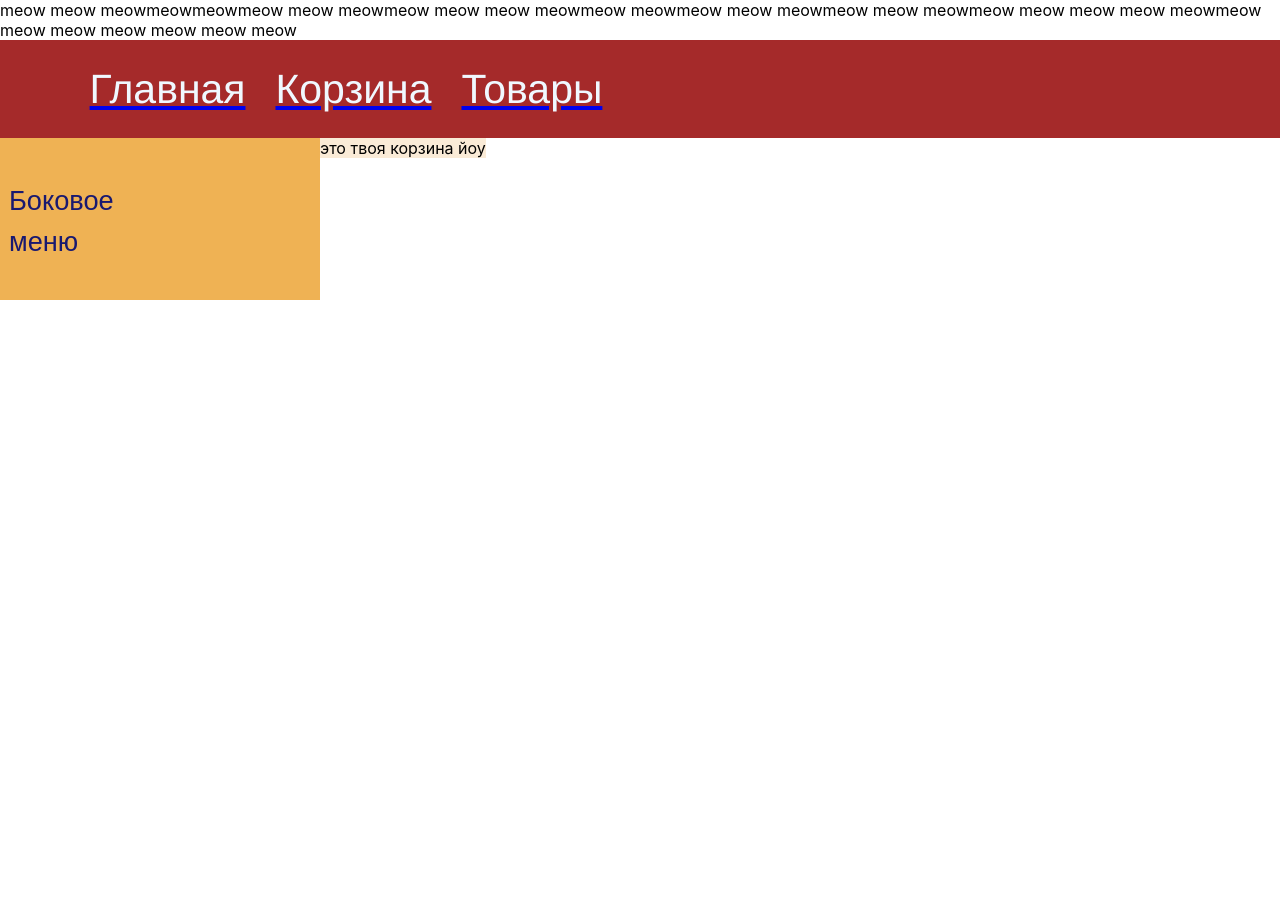
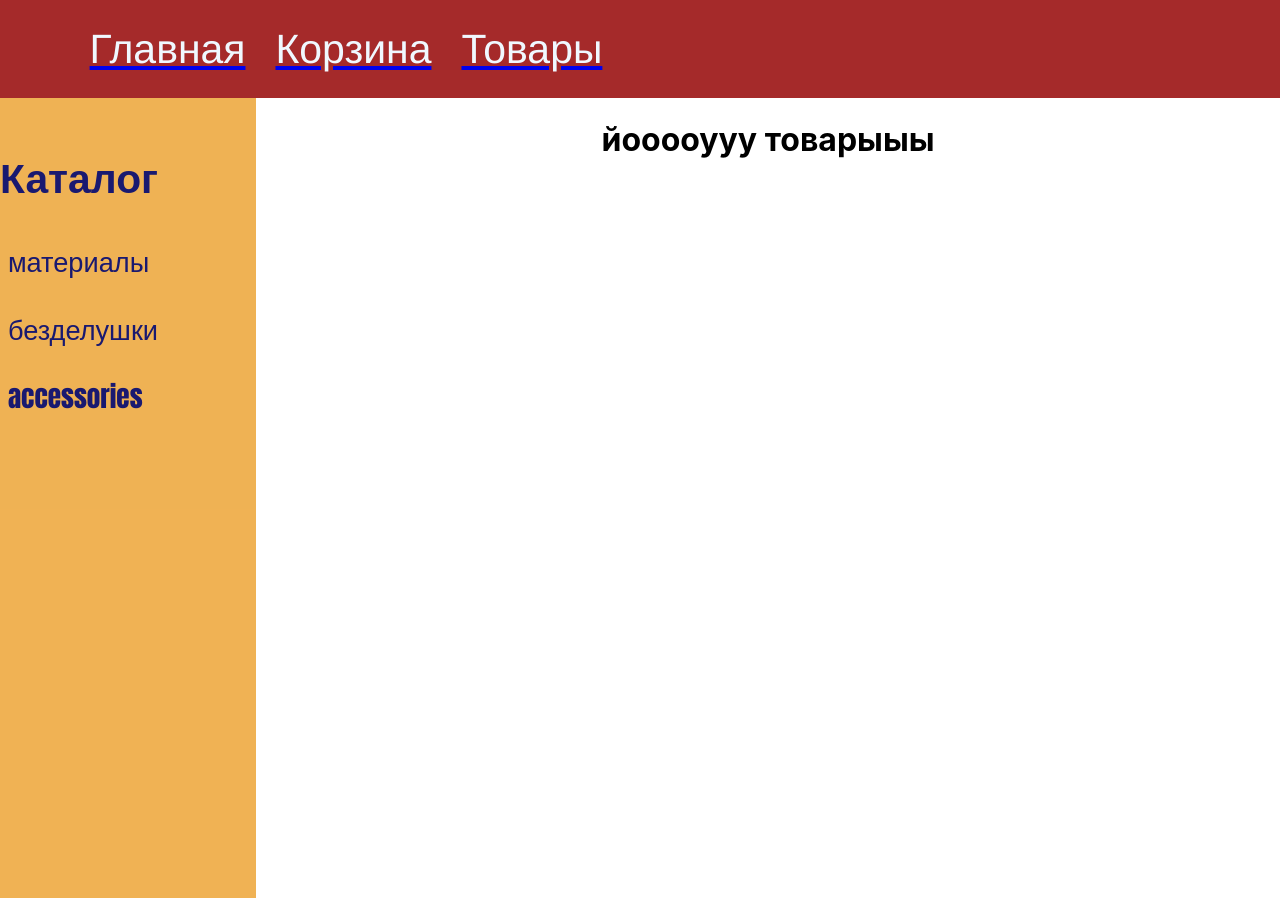
Before and after one commit to Wearsevc1Yuk1Yo/lyceum_react_practice, a React (Create React App) app: page /products in a window 1280 px wide. Before the commit the page ends 800 px from the top, so only its background shows below. Built offline with nearby package versions, Linux system fonts and the light colour scheme.

Commit message:
aside+cart

```diff
--- a/src/App.css
+++ b/src/App.css
@@ -27,13 +27,13 @@
   text-decoration: none;
 }
 
-.Products-header {
+/* .Products-header {
   background-color:antiquewhite;
 }
 
 .SecondPage-header {
   background-color:antiquewhite;
-}
+} */
 
 .App-link {
   color: #61dafb;
@@ -51,6 +51,7 @@
 header {
   h1{
     text-align: center;
+    text-decoration: none;
   }
 }
 
@@ -70,6 +71,7 @@ header {
 
 .head_text.active {
   font-size: 180%;
+  text-decoration: none;
 }
 
 .body {
--- a/src/App.js
+++ b/src/App.js
@@ -9,8 +9,6 @@ import Aside from './components/Aside';
 function App() {
   return (
     <Router>
-      <div>meow meow meowmeowmeowmeow meow meowmeow meow meow meowmeow meowmeow meow meowmeow meow meowmeow meow meow meow meowmeow  meow meow meow meow meow meow</div>
-
       <nav class="Const_header">
         <Link to="/"> <div class="head_text">Главная  </div></Link>
         <Link to="/cart"><div class="head_text">Корзина  </div></Link>
--- a/src/components/Aside.js
+++ b/src/components/Aside.js
@@ -1,8 +1,11 @@
 function Aside() {
     return(
       <aside>
-        <div className='aside'>
-            <p>Боковое меню</p>
+        <div>
+          <h2>Каталог</h2>
+          <p>материалы</p>
+          <p>безделушки</p>
+          <p>accessories</p>
         </div>
       </aside>
     );
--- a/src/pages/Products.js
+++ b/src/pages/Products.js
@@ -1,13 +1,9 @@
-
-
 function Products() {
-    return (
-    <div className="Products">
-        <header className="Products-header">
-          это твоя корзина йоу
-        </header>
+  return (
+    <div className="App">
+        <h1> йооооууу товарыыы </h1>
     </div>
-    );
+  );
 }
 
 export default Products
--- a/src/pages/Secondpage.js
+++ b/src/pages/Secondpage.js
@@ -1,12 +1,12 @@
-
+import { useState } from 'react';
 
 function SecondPage() {
+    const [count, setCount] = useState(0);
+
     return (
-    <div className="SecondPage">
-        <header className="SecondPage-header">
-          это available товары
-        </header>
-    </div>
+      <div className="App">
+        <h1>Корзина({count})</h1>
+      </div>
     );
 }
 
```
